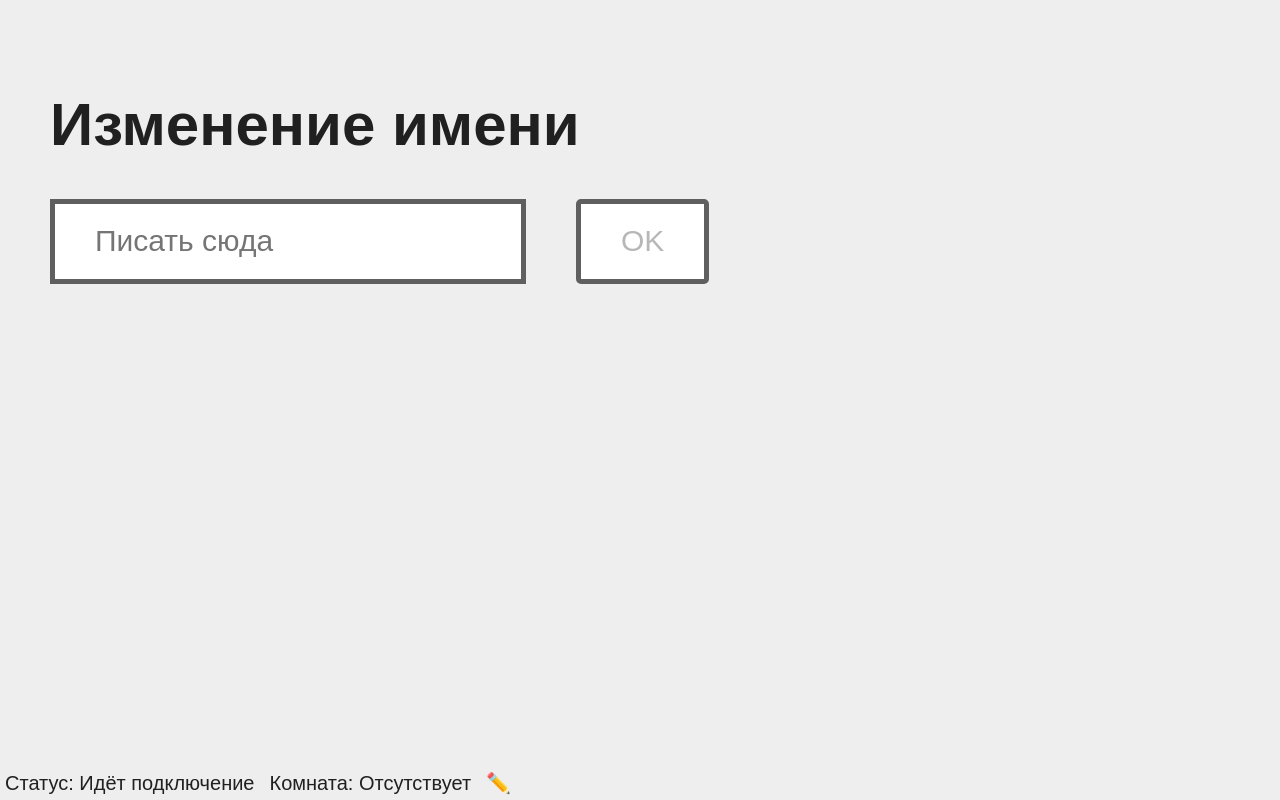
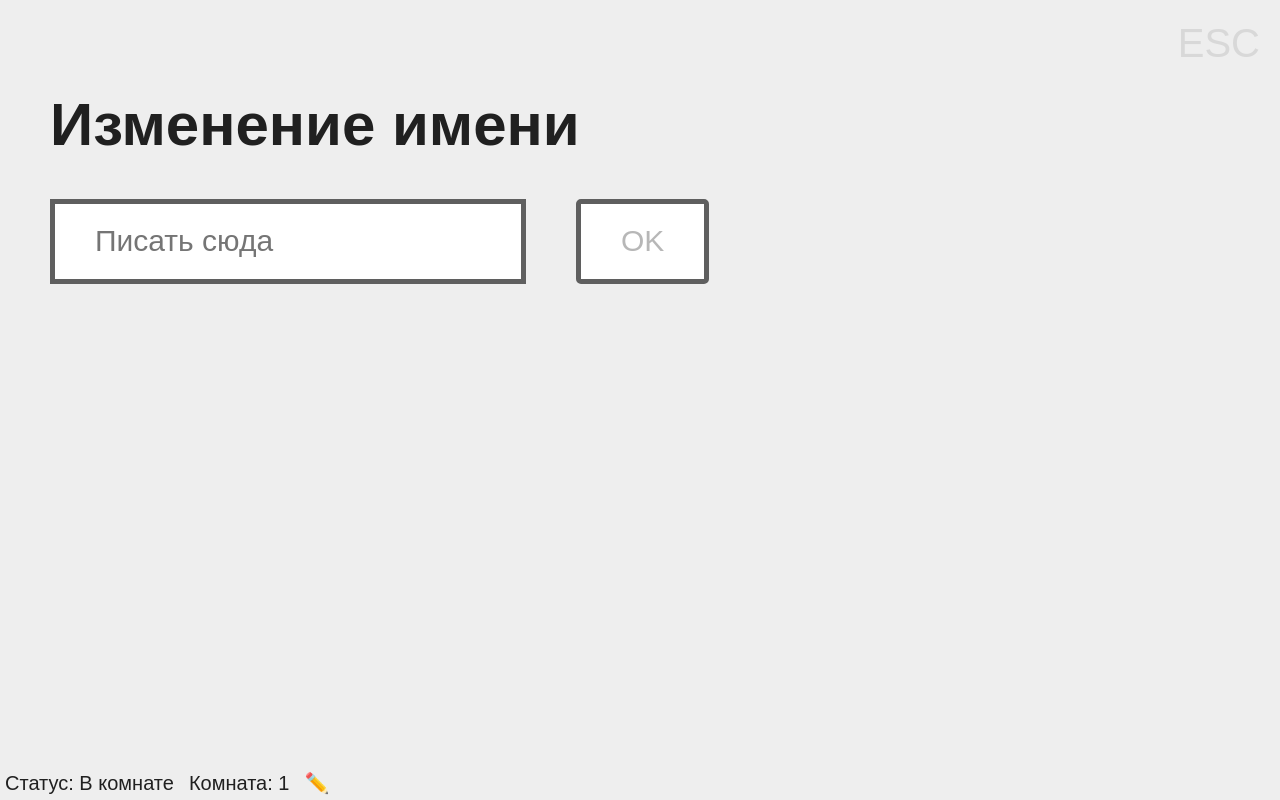
Before and after one commit to Dimario/planningpoker, a Vue app in the folder frontend/: page /r/1 in a window 1280 px wide. Both pictures are taken after a click on the element "✏️". Built offline with nearby package versions, Linux system fonts and the light colour scheme; no server answers.

Commit message:
Адаптив и устранение ошибок

```diff
--- a/frontend/src/App.vue
+++ b/frontend/src/App.vue
@@ -1,7 +1,9 @@
 <template>
   <section class="main">
-    <SetName v-if="showName || show" :isEdit="showName" />
-    <router-view v-else />
+    <SetName v-if="shouldShowSetName" :isEdit="showName" />
+    <div :class="{ hide: shouldShowSetName }" style="height: 100%">
+      <router-view />
+    </div>
   </section>
   <StatusBar />
 </template>
@@ -15,6 +17,10 @@
 import { connection } from "@/client";
 import { Router, useRouter } from "vue-router";
 import LS from "@/lib/localstorage";
+
+const KEY_ESCAPE = "Escape";
+const KEY_ARROW_RIGHT = "ArrowRight";
+const KEY_ARROW_LEFT = "ArrowLeft";
 
 export default {
   name: "App",
@@ -39,9 +45,13 @@
     });
     const room = ref<string>();
     const showName = ref<boolean>(false);
-    const show = computed(() => {
+    const show = computed<boolean>(() => {
       return name.value.length < 3;
     });
+
+    const shouldShowSetName = computed<boolean>(
+      () => showName.value || show.value
+    );
 
     onMounted(() => {
       bus.$on(Events.get.room.id, (key: string) => (room.value = key));
@@ -52,11 +62,24 @@
       });
 
       connection(user, router, store);
+
+      window.addEventListener("keyup", (event: KeyboardEvent) => {
+        event.code === KEY_ESCAPE ? bus.$emit(Events.front.keyUpEsc) : "";
+        event.code === KEY_ARROW_RIGHT
+          ? bus.$emit(Events.front.keyUpRight)
+          : "";
+        event.code === KEY_ARROW_LEFT ? bus.$emit(Events.front.keyUpLeft) : "";
+      });
     });
 
     new LS();
 
-    return { name, room, showName, show };
+    return { name, room, showName, show, shouldShowSetName };
   },
 };
 </script>
+<style scoped>
+.hide {
+  display: none;
+}
+</style>
--- a/frontend/src/components/SetName.vue
+++ b/frontend/src/components/SetName.vue
@@ -1,4 +1,5 @@
 <template>
+  <div>
     <h1>
       <template v-if="props.isEdit"> Изменение имени </template>
       <template v-else> Пожалуйста представьтесь </template>
@@ -8,11 +9,15 @@
       <input v-model="newName" placeholder="Писать сюда" />
       <button @click="setName" :disabled="disabled">OK</button>
     </div>
+
+    <div v-if="props.isEdit" class="close">ESC</div>
+  </div>
 </template>
 <script lang="ts">
 import { computed, ref } from "vue";
 import { Store, useStore } from "@/store/store";
 import { Events } from "@/const";
+import bus from "@/lib/bus";
 
 interface Props {
   isEdit: boolean;
@@ -34,17 +39,31 @@
     const newName = ref<string>("");
     const newNameLength = computed(() => newName.value.length);
 
-    const disabled = computed(() => {
+    const disabled = computed<boolean>(() => {
       return newNameLength.value < 3;
     });
 
-    const setName = () => {
+    const setName = (): void => {
       store.commit(Events.front.setName, newName.value);
       name.value = store.getters.name;
       localStorage["name"] = name.value;
     };
 
+    bus.$on(Events.front.keyUpEsc, () =>
+      bus.$emit(Events.statusBar.editName, false)
+    );
+
     return { name, nameLength, newName, disabled, setName, props };
   },
 };
 </script>
+<style scoped>
+.close {
+  position: fixed;
+  top: 20px;
+  right: 20px;
+  text-transform: uppercase;
+  font-size: 2em;
+  color: #d8d8d8;
+}
+</style>
--- a/frontend/src/components/UserList.vue
+++ b/frontend/src/components/UserList.vue
@@ -1,8 +1,8 @@
 <template>
-  <div class="users">
-    <div v-for="item in users" :key="item.id" class="user">
-      <template v-if="needShowBalance">
-        <div class="balance" v-if="balance">
+  <div class="users" v-if="$props.users">
+    <div v-for="item in $props.users" :key="item.id" class="user">
+      <template v-if="$props.needShowBalance">
+        <div class="balance" v-if="$props.balance">
           {{ item.balance }}
         </div>
         <div class="balance" v-else>*</div>
--- a/frontend/src/pages/Room.vue
+++ b/frontend/src/pages/Room.vue
@@ -40,6 +40,10 @@
         </div>
       </div>
     </template>
+    <div v-if="!checkAdmin">
+      В комнате отсутствует администратор.
+      <span @click="promotion">Стать администратором</span>
+    </div>
   </div>
 </template>
 <script lang="ts">
```
Lines whose indentation alone changed are shown as unchanged.
